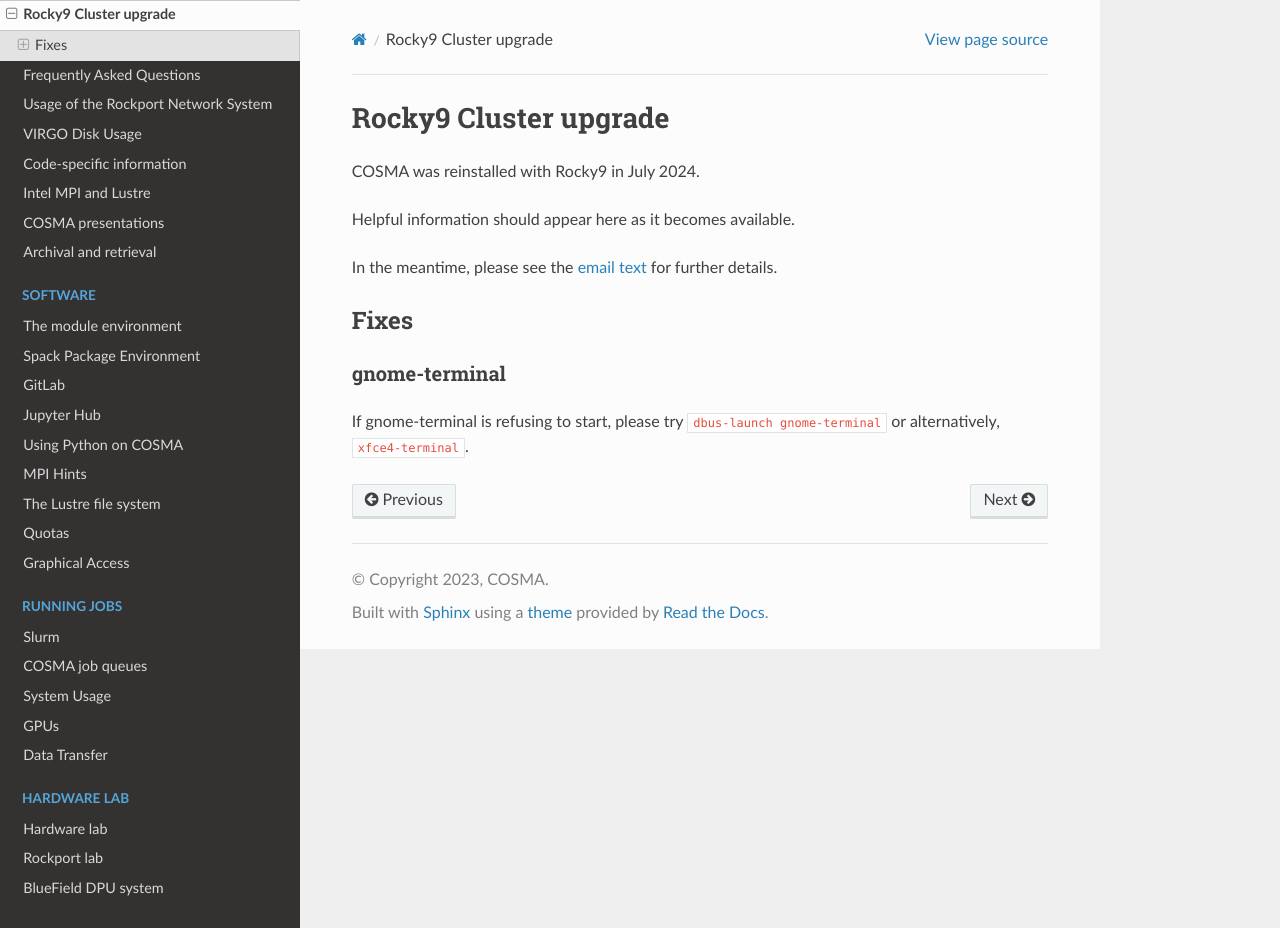
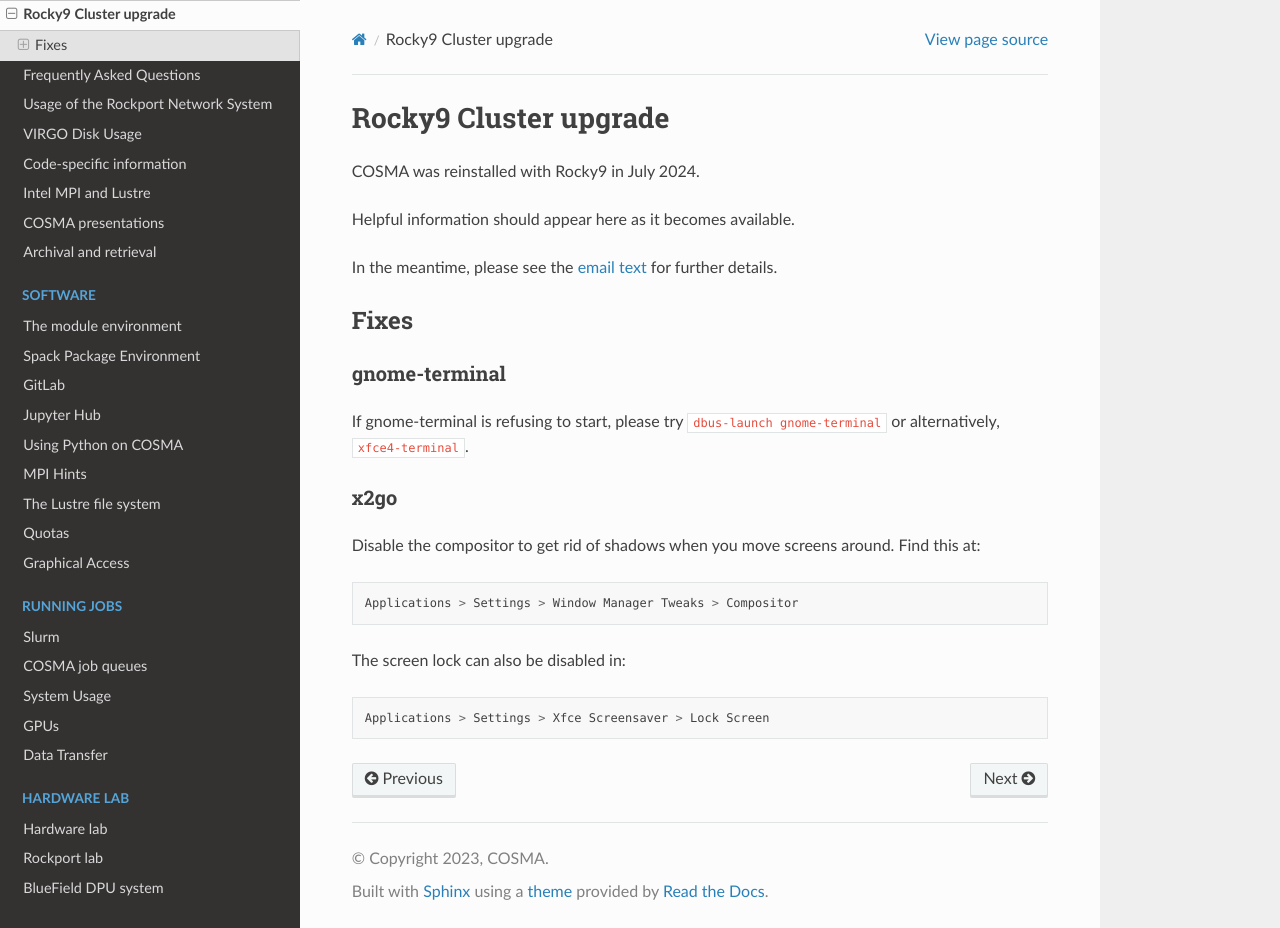
Before and after one commit to agb32/cosmadoc, a Sphinx documentation site: the page built from docs/source/clusterupgrade.md, in a window 1280 px wide and 928 px high. Built offline with Sphinx 7.4.7 and the Read the Docs theme 2.0.0, drawn with Linux system fonts in a browser that asks for light colours.

Commit message:
Add some comments from Mladen. Compositor needs more exposure.

````diff
--- a/docs/source/clusterupgrade.md
+++ b/docs/source/clusterupgrade.md
@@ -11,3 +11,15 @@ In the meantime, please see the [email text](rocky9email) for further details.
 ### gnome-terminal
 
 If gnome-terminal is refusing to start, please try `dbus-launch gnome-terminal` or alternatively, `xfce4-terminal`.
+
+### x2go
+
+Disable the compositor to get rid of shadows when you move screens around. Find this at:
+```
+Applications > Settings > Window Manager Tweaks > Compositor
+```
+
+The screen lock can also be disabled in:
+```
+Applications > Settings > Xfce Screensaver > Lock Screen
+```
````
